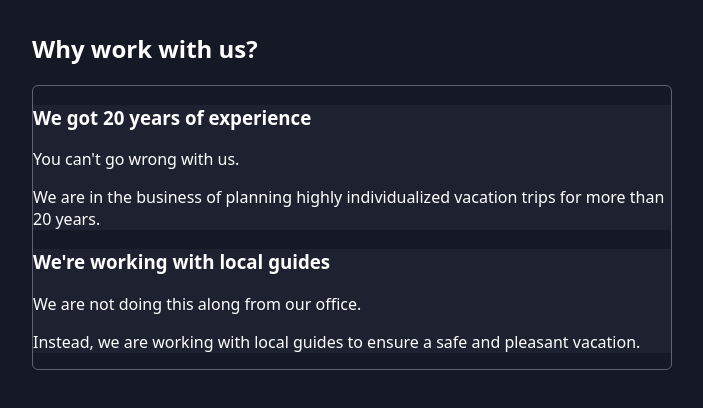
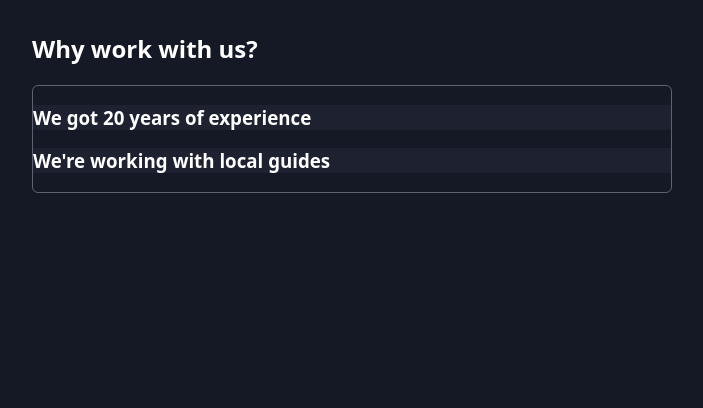
Before and after one commit to indahtheresia/section-29, a React (Vite) app: page / in a window 1280 px wide. Shown: the top 408 px of the page, without its empty margins (288-991 px from the left). Built offline with nearby package versions, Linux system fonts and the light colour scheme.

Commit message:
Manage multi-component state with the context API

```diff
--- a/src/App.jsx
+++ b/src/App.jsx
@@ -7,13 +7,13 @@
       <h2>Why work with us?</h2>
 
       <Accordion className= "accordion">
-        <AccordionItem className="accordion-item" title="We got 20 years of experience">
+        <AccordionItem id= "experience" className="accordion-item" title="We got 20 years of experience">
           <article>
             <p>You can&apos;t go wrong with us.</p>
             <p>We are in the business of planning highly individualized vacation trips for more than 20 years.</p>
           </article>
         </AccordionItem>
-        <AccordionItem className="accordion-item" title="We're working with local guides">
+        <AccordionItem id="local-guides" className="accordion-item" title="We're working with local guides">
           <article>
             <p>We are not doing this along from our office.</p>
             <p>Instead, we are working with local guides to ensure a safe and pleasant vacation.</p>
--- a/src/components/Accordion/Accordion.jsx
+++ b/src/components/Accordion/Accordion.jsx
@@ -1,3 +1,38 @@
+import { createContext, useContext, useState } from "react";
+
+const AccordionContext = createContext();
+
+export function useAccordionContext() {
+  const ctx = useContext(AccordionContext);
+
+  if (!ctx) {
+    throw new Error('Accordion-related components must be wrapped by <Accordion>.');
+  }
+
+  return ctx;
+}
+
 export default function Accordion({ children, className }) {
-  return <ul className={className}>{children}</ul>;
+  const [openItemId, setOpenItemId] = useState();
+
+  function openItem(id) {
+    setOpenItemId(id);
+  }
+
+  function closeItem() {
+    setOpenItemId(null);
+  }
+
+  const contextValue = {
+    openItemId,
+    openItem,
+    closeItem,
+  };
+
+  return (
+    <AccordionContext.Provider value={contextValue}>
+      <ul className={className}>{children}</ul>
+    </AccordionContext.Provider>
+  )
+  ;
 }
--- a/src/components/Accordion/AccordionItem.jsx
+++ b/src/components/Accordion/AccordionItem.jsx
@@ -1,8 +1,22 @@
-export default function AccordionItem({ className, title, children }) {
+import { useAccordionContext } from "./Accordion";
+
+export default function AccordionItem({ id, className, title, children }) {
+  const {openItemId, openItem, closeItem} = useAccordionContext();
+
+  const isOpen = openItemId === id;
+
+  function handleClick() {
+    if (isOpen) {
+      closeItem();
+    } else {
+      openItem(id);
+    }
+  }
+
   return (
     <li className={className}>
-      <h3>{title}</h3>
-      <div>{children}</div>
+      <h3 onClick={handleClick}>{title}</h3>
+      <div className={isOpen ? 'accordion-item-content open' : 'accordion-item-content'}>{children}</div>
     </li>
   );
 }
```
